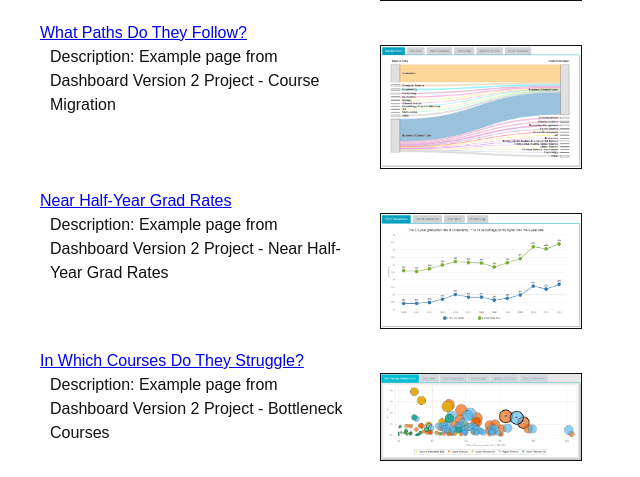
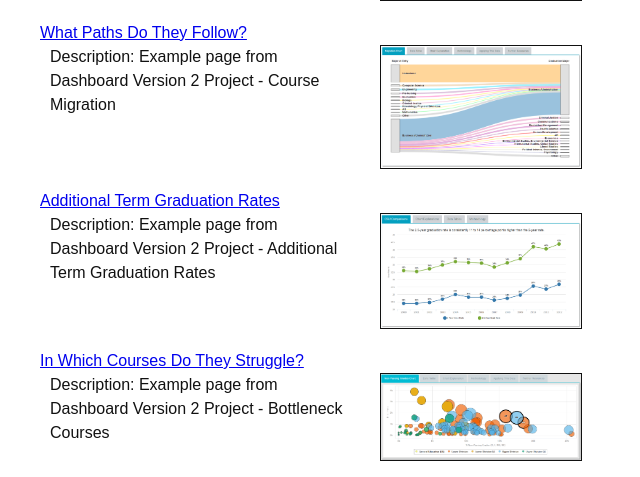
Before and after one commit to creeser1/dash2, a PHP site: page /templates/root.html in a window 1280 px wide. Shown: the part 370-847 px from the top of the page, without its empty margins (0-640 px from the left). Run offline with PHP 8.4, Linux system fonts and the light colour scheme.

Commit message:
changed to Addition Terms from Near Half Year

```diff
--- a/app/source/routes_dev.php
+++ b/app/source/routes_dev.php
@@ -39,7 +39,7 @@ $app->get('/dashboard/{id}', function ($request, $response, $args) {
 	'csu-comparisons' => '1',
 	'csu-peer-benchmarking' => '2',
 	'what-paths-do-they-follow' => '144',
-	'near-half-year-gradrates' => '174',
+	'additional-term-gradrates' => '174',
 	'bottleneck-courses' => '179',
 	'faculty-matter' => '184'
 	];
@@ -71,7 +71,7 @@ $app->get('/edit/{id}', function ($request, $response, $args) {
 	'csu-comparisons' => '1',
 	'csu-peer-benchmarking' => '2',
 	'what-paths-do-they-follow' => '144',
-	'near-half-year-gradrates' => '174',
+	'additional-term-gradrates' => '174',
 	'bottleneck-courses' => '179',
 	'faculty-matter' => '184'
 	];
--- a/app/templates/root.html
+++ b/app/templates/root.html
@@ -21,9 +21,9 @@
 <dd><p>Description: Example page from Dashboard Version 2 Project - Course Migration</p>
 <a href="/dashboard/what-paths-do-they-follow"><img src="/static/page/root/thb_sankey.png" /></a></dd>
 
-<dt><a href="/dashboard/near-half-year-gradrates">Near Half-Year Grad Rates</a></dt>
-<dd><p>Description: Example page from Dashboard Version 2 Project - Near Half-Year Grad Rates</p>
-<a href="/dashboard/near-half-year-gradrates"><img src="/static/page/root/thb_halfyr.png" /></a></dd>
+<dt><a href="/dashboard/additional-term-gradrates">Additional Term Graduation Rates</a></dt>
+<dd><p>Description: Example page from Dashboard Version 2 Project - Additional Term Graduation Rates</p>
+<a href="/dashboard/additional-term-gradrates"><img src="/static/page/root/thb_halfyr.png" /></a></dd>
 
 <dt><a href="/dashboard/bottleneck-courses">In Which Courses Do They Struggle?</a></dt>
 <dd><p>Description: Example page from Dashboard Version 2 Project - Bottleneck Courses</p>
```
